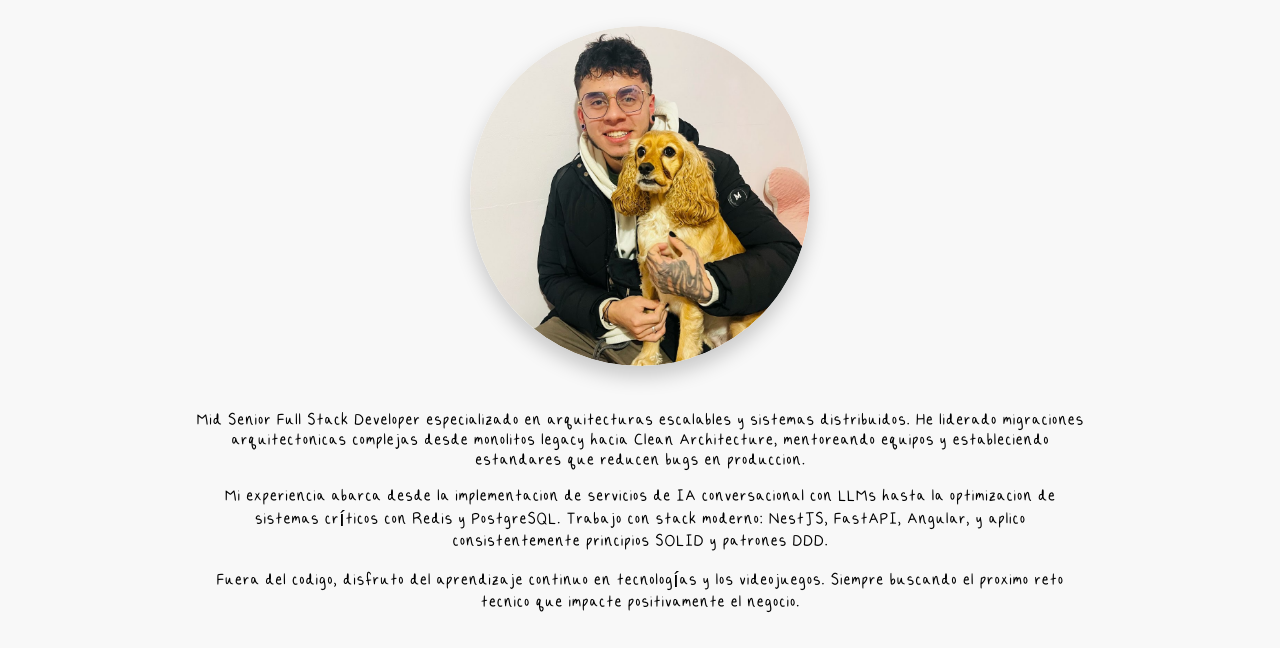
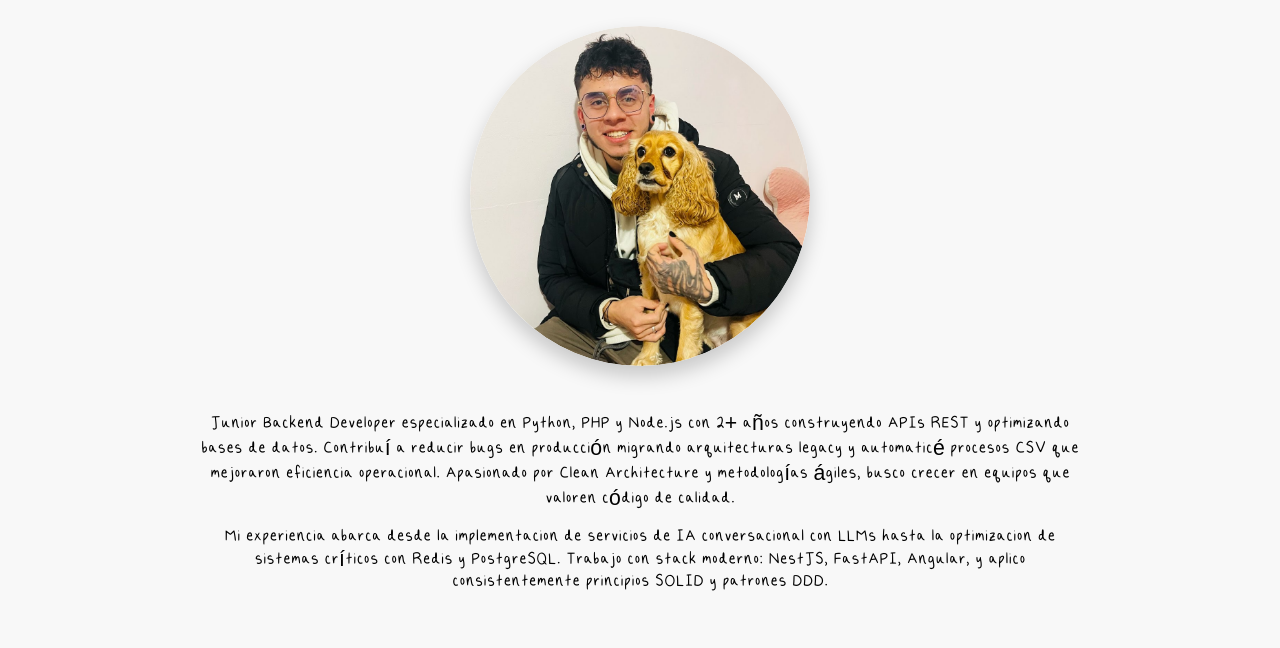
Before and after one commit to LuisEnriqueSS/portafolio, a plain HTML site: page index.html in a window 1280 px wide. Shown: the part 207-855 px from the top of the page. Drawn offline with nearby package versions, Linux system fonts and the light colour scheme.

Commit message:
Actualizar la sección de biografía en index.html para reflejar la experiencia y habilidades de un Junior Backend Developer. Se eliminan descripciones anteriores y se añaden detalles sobre el trabajo con APIs REST, optimización de bases de datos y metodologías ágiles.

```diff
--- a/index.html
+++ b/index.html
@@ -44,9 +44,7 @@
         </div>
         <div class="bio">
             <p>
-                Mid Senior Full Stack Developer especializado en arquitecturas escalables y sistemas distribuidos.
-                He liderado migraciones arquitectonicas complejas desde monolitos legacy hacia Clean Architecture,
-                mentoreando equipos y estableciendo estandares que reducen bugs en produccion.
+                Junior Backend Developer especializado en Python, PHP y Node.js con 2+ años construyendo APIs REST y optimizando bases de datos. Contribuí a reducir bugs en producción migrando arquitecturas legacy y automaticé procesos CSV que mejoraron eficiencia operacional. Apasionado por Clean Architecture y metodologías ágiles, busco crecer en equipos que valoren código de calidad.
             </p>
             <br>
             <p>
@@ -55,10 +53,6 @@
                 NestJS, FastAPI, Angular, y aplico consistentemente principios SOLID y patrones DDD.
             </p>
             <br>
-            <p>
-                Fuera del codigo, disfruto del aprendizaje continuo en tecnologías y los videojuegos. Siempre buscando
-                el proximo reto tecnico que impacte positivamente el negocio.
-            </p>
         </div>
         <div class="social-links">
             <a href="https://www.instagram.com/luis.enriquito/?hl=es" target="_blank">
```
